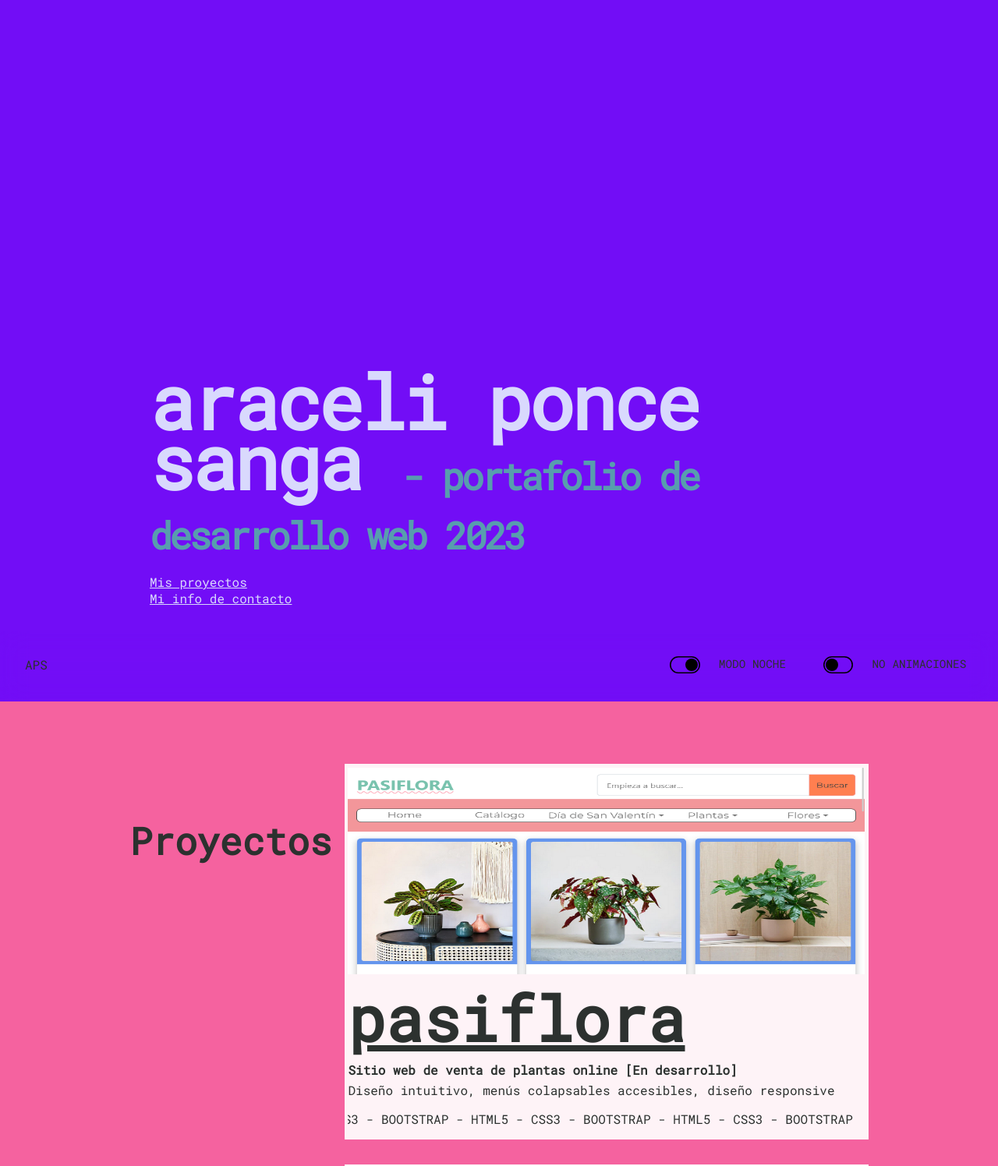
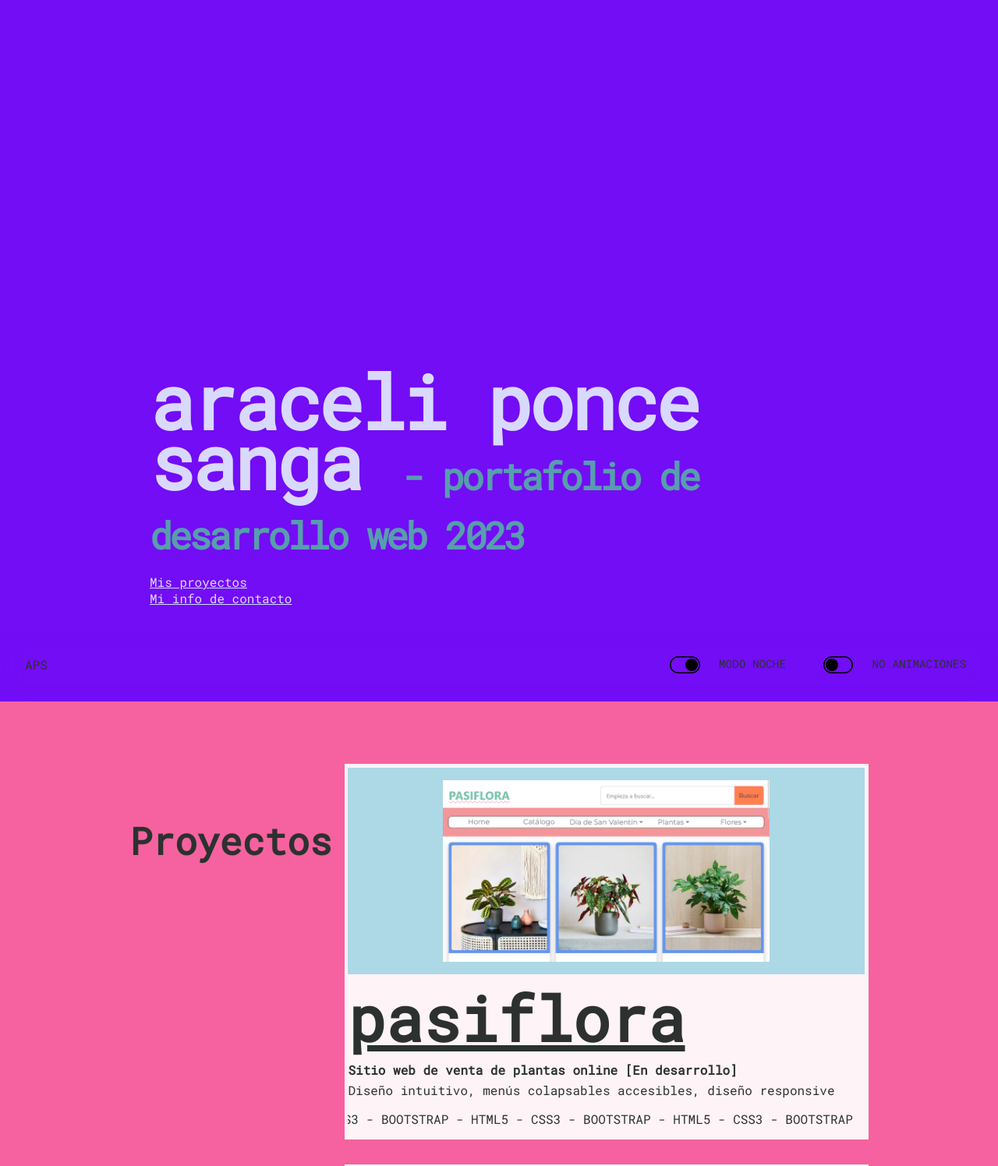
Before and after one commit to araceliponce/v2_araceliponce.github.io, a Jekyll site: the page built from index.md, in a window 1280 px wide. Shown: the top 1496 px of the page at 78% size. Built offline with Jekyll 4.4.1, drawn with Linux system fonts in a browser that asks for light colours; some web fonts are replaced; some of the changed text lies outside the part shown; grey boxes are pictures that could not be loaded.

Commit message:
padding en img

```diff
--- a/_data/projects.yml
+++ b/_data/projects.yml
@@ -44,4 +44,4 @@
     es: Mi portafolio como desarrolladora web [en desarrollo].
   desc:
     en: Static bilingual site I created using **Jekyll**, **Liquid**, and of course **HTML5**, **CSS3** and **JavaScript**. It's still a work in progress!
-    es: Tema claro y oscuro, animaciones marquee,
+    es: Tema claro y oscuro
--- a/_layouts/portafolio.html
+++ b/_layouts/portafolio.html
@@ -98,10 +98,8 @@
             outline: 0;
             aspect-ratio: 5/2;
             width: 100%;
-          }
-
-          img:nth-of-type(2n) {
-            background: lightgreen;
+            object-fit: contain;
+            padding: 1rem;
           }
         </style>
         {%-for item in site.data.projects-%}
```
